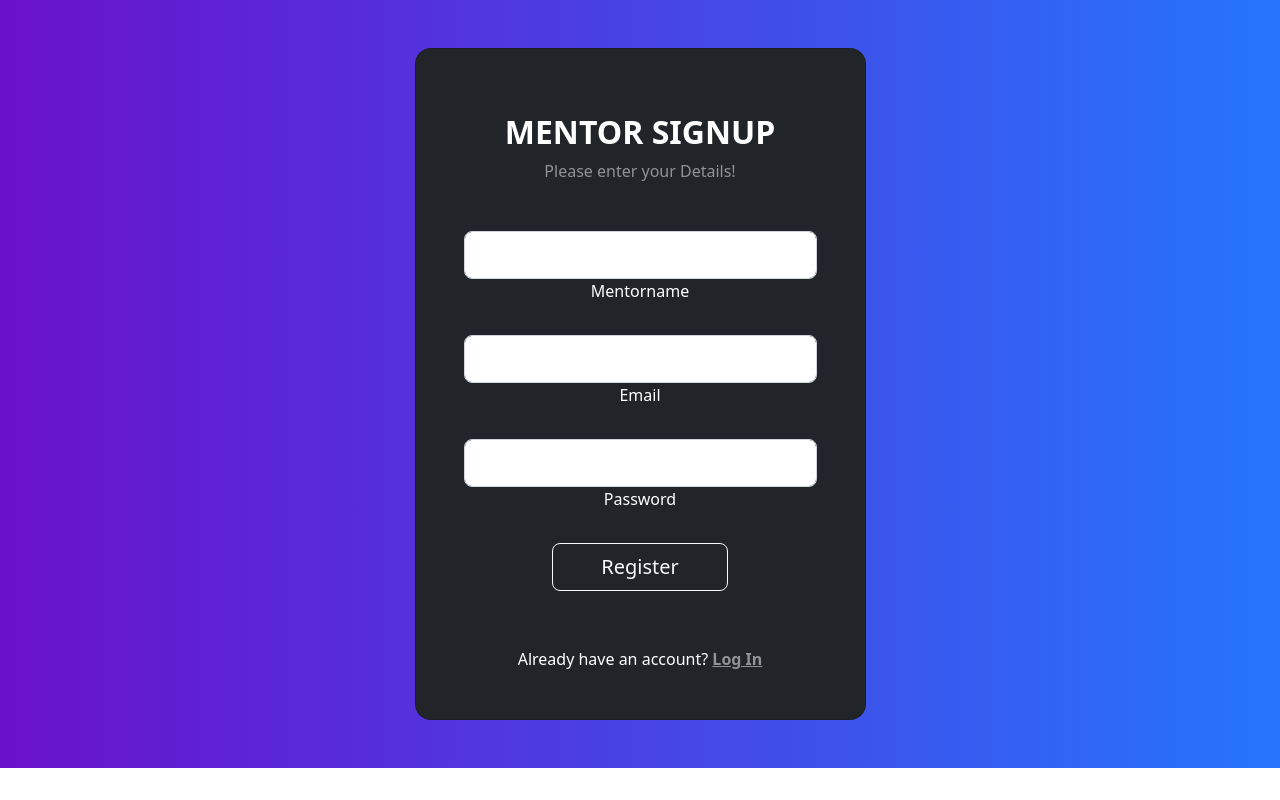
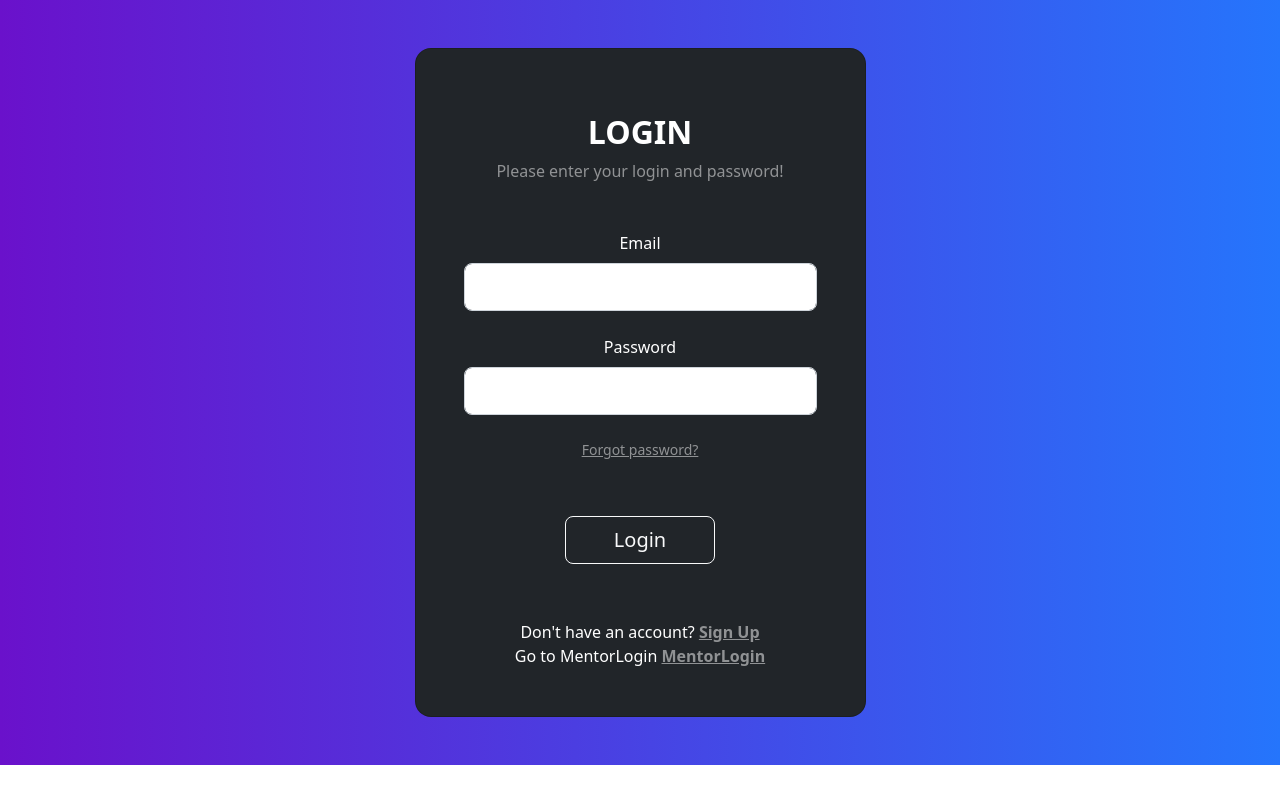
Before and after one commit to nagarajan091792/Ticketing-System-for-Query-Resolving, a React (Create React App) app in the folder Client/: page / in a window 1280 px wide. Built offline with nearby package versions, Linux system fonts and the light colour scheme.

Commit message:
Update App.js

```diff
--- a/Client/src/App.js
+++ b/Client/src/App.js
@@ -25,7 +25,7 @@ function App() {
   return (
     <BrowserRouter>
     <Routes>
-      <Route path="/" element={<MentorRegister />} />
+      <Route path="/" element={<UserLogin />} />
       <Route path="/user/register" element={<UserRegister />} />
       <Route path="/mentor/login" element={<MentorLogin />} />
       <Route path="/mentor/register" element={<MentorRegister />} />
```
